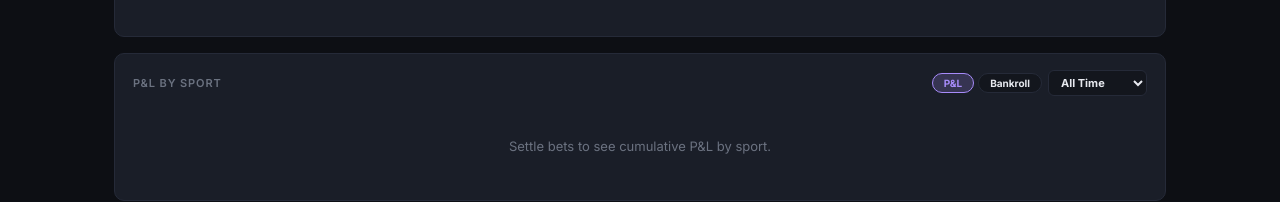
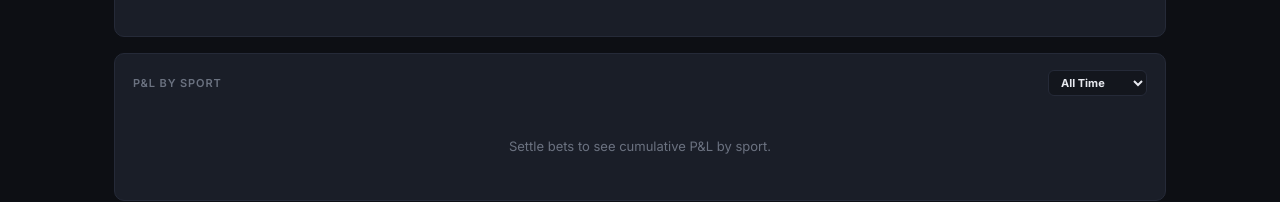
Before and after one commit to kfideliss/betting-tracker, a React (Vite) app: page / in a window 1280 px wide. Shown: the part 479-681 px from the top of the page. Built offline with nearby package versions, Linux system fonts and the light colour scheme.

Commit message:
charts: sport graph P&L-only, all sports default on; add Live bet type

```diff
--- a/src/App.jsx
+++ b/src/App.jsx
@@ -12,7 +12,7 @@ const C = {
 const BOOK_COLORS = ["#1e6fff","#00a651","#f97316","#ec4899","#14b8a6","#eab308","#8b5cf6","#ef4444"];
 const SPORTS = ["AFL","Soccer","NRL","NBA","Other"];
 const MARKETS = ["Head-to-Head","Line/Handicap","Player Stats","Same Game Multi","Over/Under","Futures Market","Other"];
-const BET_TYPES = ["Regular","Future","Multi"];
+const BET_TYPES = ["Regular","Live","Future","Multi"];
 const OUTCOMES = ["Pending","Win","Loss","Push","Bonus Refund","Cashed Out"];
 const STAKE_PRESETS = [5,10,20,25,50];
 const TIME_FILTERS = ["All Time","YTD","This Month","This Week"];
@@ -93,8 +93,7 @@ export default function App(){
   const [futuresOpen,setFuturesOpen]=useState(false);
   const [selectedSport,setSelectedSport]=useState(null);
   const [visibleBooks,setVisibleBooks]=useState([]);
-  const [visibleSports,setVisibleSports]=useState([]);
-  const [sportMetric,setSportMetric]=useState("pl");
+  const [visibleSports,setVisibleSports]=useState([...SPORTS]);
   const [refundFor,setRefundFor]=useState(null);
   const [refundAmt,setRefundAmt]=useState("");
   const [cashoutFor,setCashoutFor]=useState(null);
@@ -206,7 +205,7 @@ export default function App(){
   const wins=settled.filter(b=>b.outcome==="Win");
   const losses=settled.filter(b=>b.outcome==="Loss"||b.outcome==="Bonus Refund");
   const pendingAll=bets.filter(b=>b.outcome==="Pending");
-  const pendingRegular=pendingAll.filter(b=>(b.betType==="Regular"||b.betType==="Multi")&&!b.deferred);
+  const pendingRegular=pendingAll.filter(b=>(b.betType==="Regular"||b.betType==="Multi"||b.betType==="Live")&&!b.deferred);
   const pendingFutures=pendingAll.filter(b=>b.betType==="Future"||b.deferred);
   const totalPL=settled.reduce((acc,b)=>acc+betPL(b),0);
   const totalCost=settled.reduce((acc,b)=>acc+betCost(b),0);
@@ -299,10 +298,6 @@ export default function App(){
     return points;
   })();
   const activeSports=SPORTS.filter(s=>settledAll.some(b=>b.sport===s&&inTimeFilter(settleDate(b),chartFilter)));
-  const sportStartBankroll=bankrollSeries.points.length?bankrollSeries.points[0].Combined:totalBankroll;
-  const sportChartData=sportMetric==="bankroll"
-    ? sportPLSeries.map(pt=>{const o={date:pt.date};SPORTS.forEach(s=>{o[s]=parseFloat((sportStartBankroll+(pt[s]||0)).toFixed(2));});return o;})
-    : sportPLSeries;
 
   const calibration=(()=>{
     const withProb=settled.filter(b=>b.myProb&&b.outcome!=="Push");
@@ -616,15 +611,8 @@ export default function App(){
 
             <div style={{background:C.card,border:`1px solid ${C.border}`,borderRadius:10,padding:"16px 18px",marginBottom:16}}>
               <div style={{display:"flex",alignItems:"center",justifyContent:"space-between",marginBottom:12,gap:8,flexWrap:"wrap"}}>
-                <div style={{color:C.muted,fontSize:11,letterSpacing:"0.08em",textTransform:"uppercase",fontWeight:600}}>{sportMetric==="bankroll"?"Bankroll by Sport":"P&L by Sport"}</div>
-                <div style={{display:"flex",gap:6,alignItems:"center"}}>
-                  <div style={{display:"flex",gap:4}}>
-                    {[["pl","P&L"],["bankroll","Bankroll"]].map(([k,lbl])=>(
-                      <button key={k} onClick={()=>setSportMetric(k)} style={{background:sportMetric===k?C.combined+"33":C.surface,color:sportMetric===k?C.combined:C.text,border:`1px solid ${sportMetric===k?C.combined:C.border}`,borderRadius:20,padding:"3px 11px",fontSize:10,fontWeight:700,cursor:"pointer"}}>{lbl}</button>
-                    ))}
-                  </div>
-                  <select value={chartFilter} onChange={e=>setChartFilter(e.target.value)} style={{background:C.surface,color:C.text,border:`1px solid ${C.border}`,borderRadius:6,padding:"4px 8px",fontSize:11,fontWeight:700,cursor:"pointer"}}>{TIME_FILTERS.map(f=><option key={f} value={f}>{f}</option>)}</select>
-                </div>
+                <div style={{color:C.muted,fontSize:11,letterSpacing:"0.08em",textTransform:"uppercase",fontWeight:600}}>P&L by Sport</div>
+                <select value={chartFilter} onChange={e=>setChartFilter(e.target.value)} style={{background:C.surface,color:C.text,border:`1px solid ${C.border}`,borderRadius:6,padding:"4px 8px",fontSize:11,fontWeight:700,cursor:"pointer"}}>{TIME_FILTERS.map(f=><option key={f} value={f}>{f}</option>)}</select>
               </div>
               {activeSports.length>0&&(
                 <div style={{display:"flex",gap:6,flexWrap:"wrap",marginBottom:12}}>
@@ -636,12 +624,12 @@ export default function App(){
               {sportPLSeries.length>1&&activeSports.length>0?(
                 visibleSports.length>0?(
                   <ResponsiveContainer width="100%" height={210}>
-                    <ComposedChart data={sportChartData}>
+                    <ComposedChart data={sportPLSeries}>
                       <XAxis dataKey="date" tick={{fill:C.muted,fontSize:10}} axisLine={false} tickLine={false}/>
                       <YAxis tick={{fill:C.muted,fontSize:10}} axisLine={false} tickLine={false} domain={["auto","auto"]} width={55} tickFormatter={v=>`$${v}`}/>
                       <Tooltip contentStyle={{background:C.surface,border:`1px solid ${C.border}`,borderRadius:8,color:C.text,fontSize:12,boxShadow:"0 8px 24px rgba(0,0,0,0.4)"}} formatter={(v,name)=>[`$${v.toFixed(2)}`,name]}/>
                       <Legend wrapperStyle={{fontSize:11}}/>
-                      {sportMetric==="pl"&&<ReferenceLine y={0} stroke={C.border}/>}
+                      <ReferenceLine y={0} stroke={C.border}/>
                       {activeSports.filter(s=>visibleSports.includes(s)).map(s=>(<Line key={s} type="monotone" dataKey={s} stroke={BOOK_COLORS[SPORTS.indexOf(s)%BOOK_COLORS.length]} strokeWidth={2} strokeDasharray="4 2" dot={false}/>))}
                     </ComposedChart>
                   </ResponsiveContainer>
@@ -970,6 +958,7 @@ export default function App(){
                           <Pill label={b.sport} color={C.accent}/>
                           <Pill label={b.bookmaker} color={bookColor(b.bookmaker)}/>
                           {(b.betType==="Future"||b.betType==="Multi")&&<Pill label={b.betType} color={C.future}/>}
+                          {b.betType==="Live"&&<Pill label="Live" color={C.cashout}/>}
                           {b.isBonus&&<Pill label="BB" color={C.bonus}/>}
                           <Pill label={b.outcome} color={ocColor(b.outcome)}/>
                         </div>
```
